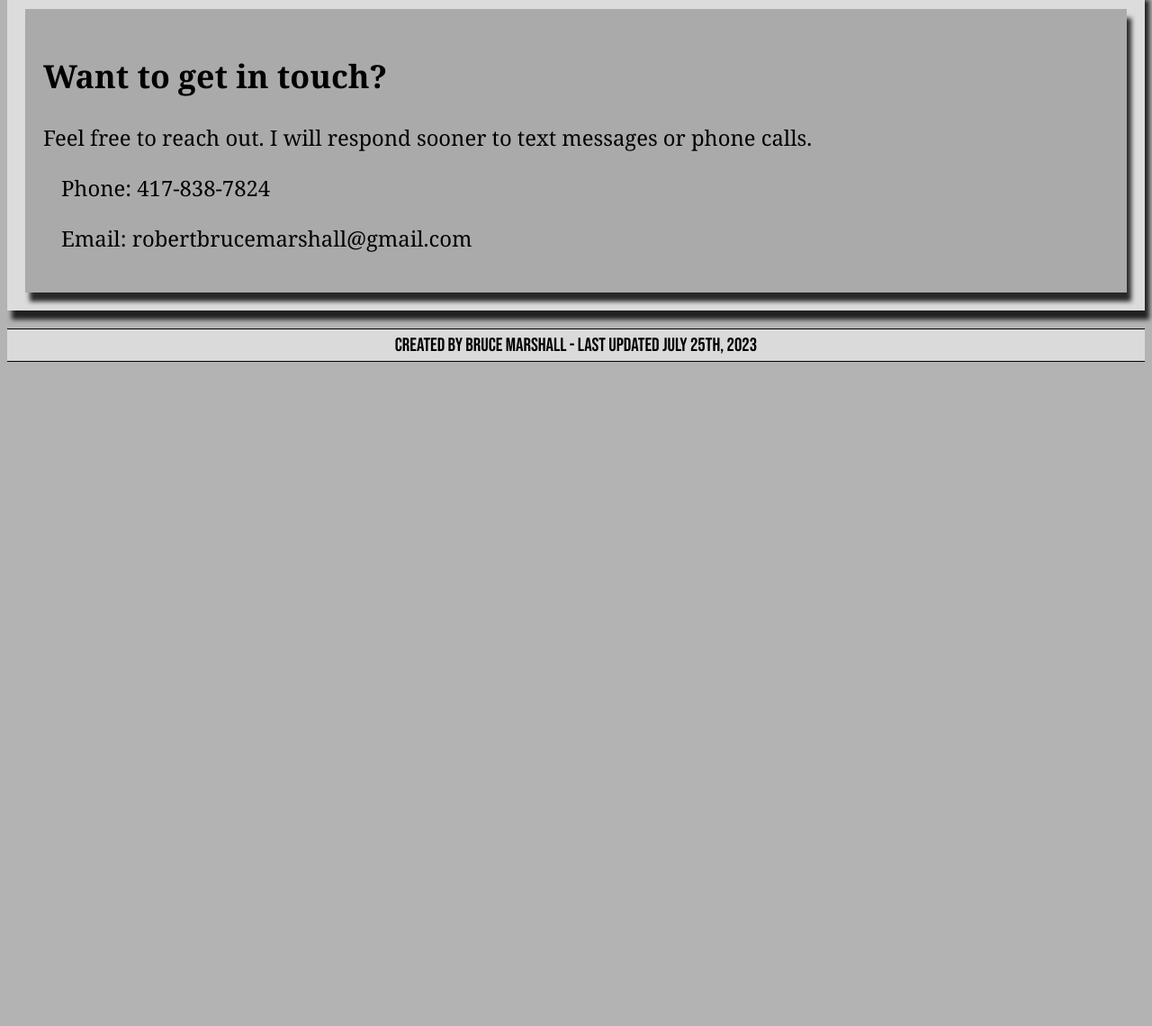
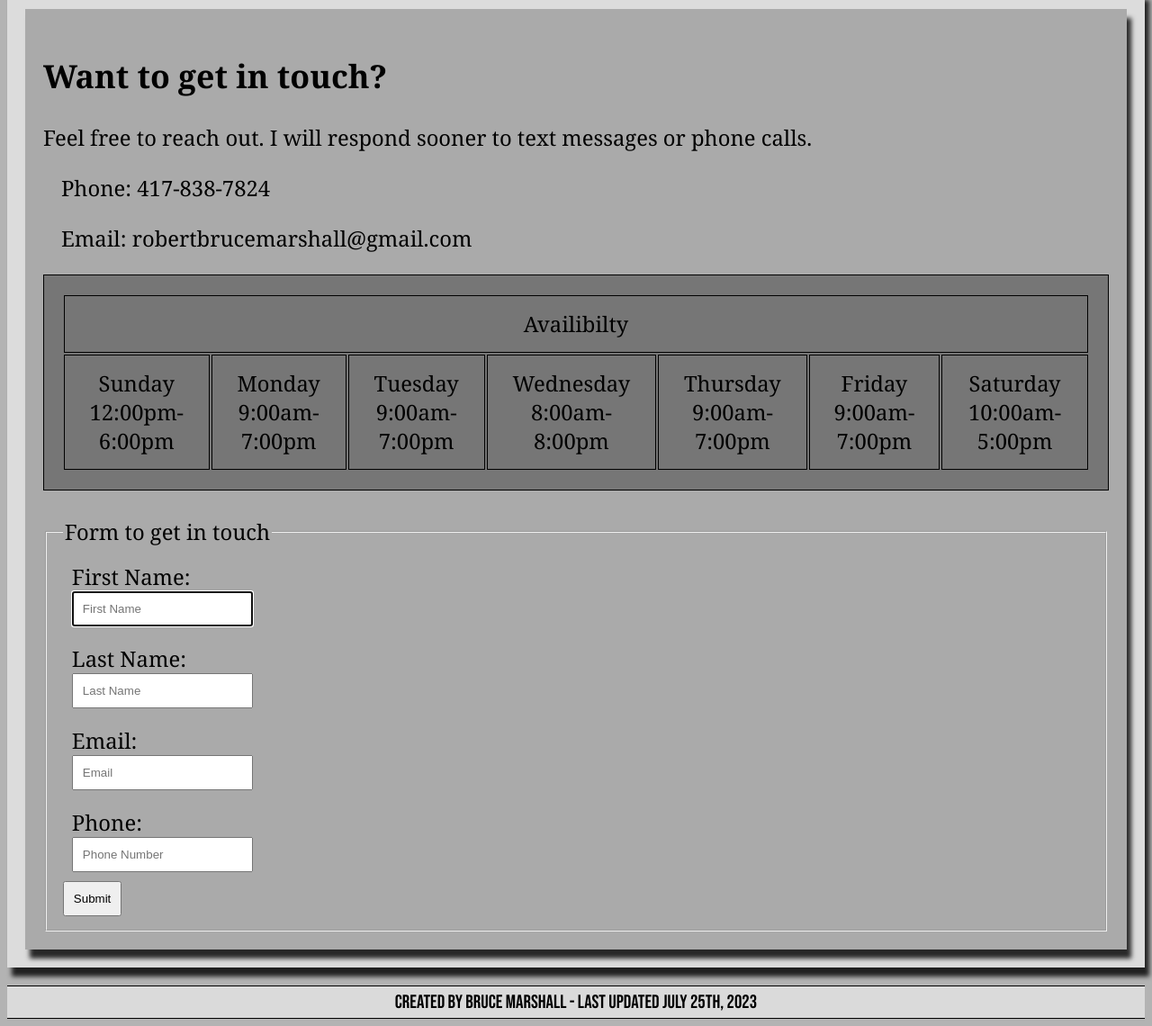
Before and after one commit to BruceMCodes/brucemcodes.github.io, a plain HTML site: page contact.html in a window 1280 px wide. Shown: the part 433-1573 px from the top of the page at 90% size. Before the commit the page ends 843 px from the top, so only its background shows below. Drawn offline with Linux system fonts and the light colour scheme; a web font is replaced by a local one.

Commit message:
Addition of table and form

```diff
--- a/contact.html
+++ b/contact.html
@@ -49,6 +49,46 @@
                     <div>
                         <p><a class="contact" href="mailto:robertbrucemarshall@gmail.com">Email: robertbrucemarshall@gmail.com</a></p>
                     </div>
+                    <div>
+                        <table>
+                            <tr>
+                                <td colspan="7">Availibilty</td>
+                            </tr>
+                            <tr>
+                                <td>Sunday 12:00pm-6:00pm</td>
+                                <td>Monday 9:00am-7:00pm</td>
+                                <td>Tuesday 9:00am-7:00pm</td>
+                                <td>Wednesday 8:00am-8:00pm</td>
+                                <td>Thursday 9:00am-7:00pm</td>
+                                <td>Friday 9:00am-7:00pm</td>
+                                <td>Saturday 10:00am-5:00pm</td>
+                            </tr>
+                        </table>
+                    </div>
+                    <div class="abtMeDiv form">
+                        <form method="get" action="contact.html">
+                            <fieldset>
+                                <legend>Form to get in touch</legend>
+                                <label for="FirstName">
+                                    First Name:
+                                    <input type="text" autofocus name="FirstName" id="FirstName" required placeholder="First Name">
+                                </label>
+                                <label for="LastName">
+                                    Last Name:
+                                    <input type="text" name="LastName" id="LastName" required placeholder="Last Name">
+                                </label>
+                                <label for="Email">
+                                    Email:
+                                    <input type="email" name="Email" id="Email" placeholder="Email">
+                                </label>
+                                <label for="Phone">
+                                    Phone:
+                                    <input type="tel" name="phone" id="Phone" placeholder="Phone Number">
+                                </label>
+                                <input type="submit" value="Submit">
+                            </fieldset>
+                        </form>
+                    </div>
                 </div>
             </div>
         </div>
--- a/styles.css
+++ b/styles.css
@@ -102,6 +102,27 @@ footer {
     box-shadow: 5px 10px 5px #000000d0;
 
 }
+/* Form */
+form label, form input {
+    display: block;
+    padding: 10px;
+}
+/* Table */
+table {
+    border: 1px solid black;
+    display: block;
+    text-align: center;
+    padding: 20px;
+    background-color: #6b6b6bd0;
+    margin-bottom: 30px;
+}
+td {
+    padding: 15px;
+    border: 1px solid black;
+}
+td:hover {
+    background-color: rgba(114, 114, 114, 0.877);
+}
 /* CSS dealing with images */
 img {
     width: 100%;
@@ -131,6 +152,11 @@ img {
 }
 
 /* Responsive design */
+@media screen and (max-width: 1100px) {
+    table {
+            display: none;
+        }
+}
 @media screen and (max-width: 950px) {
     .projects {
         grid-template-columns: 1fr 1fr;
```
